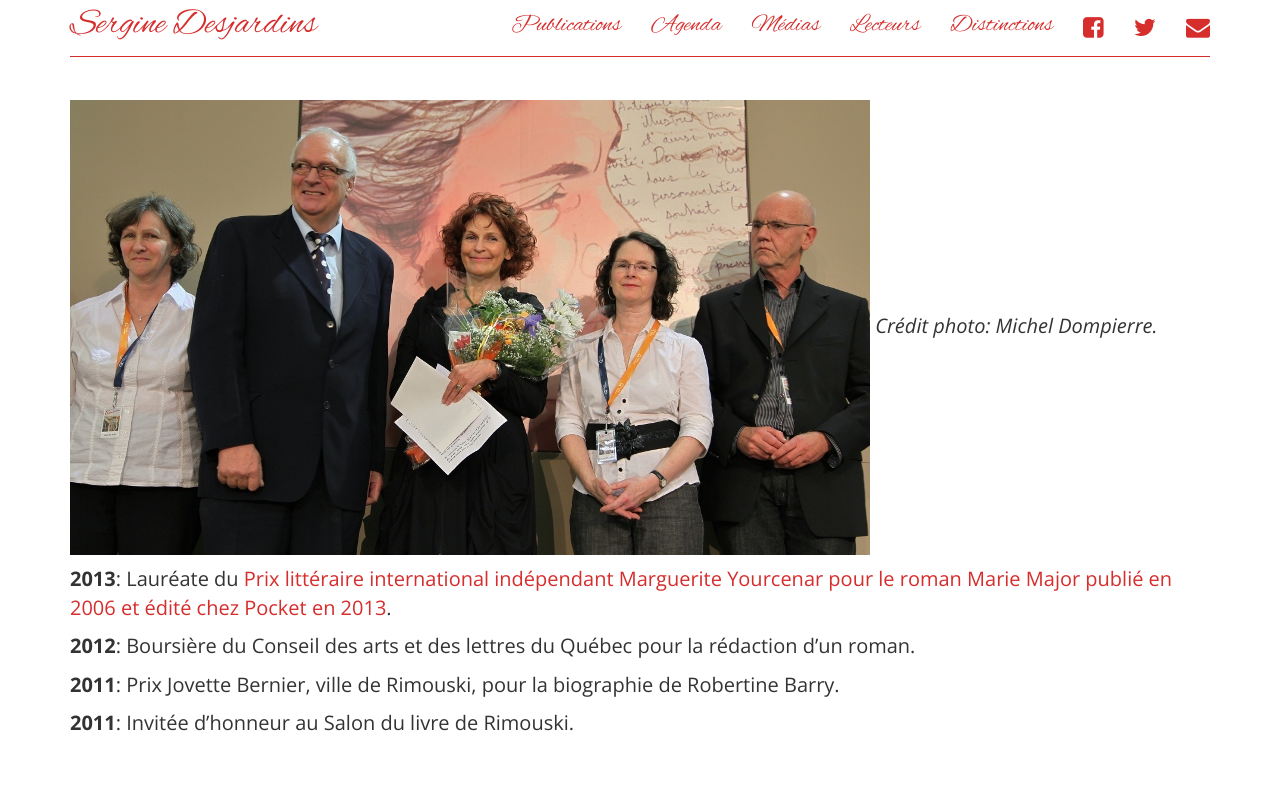
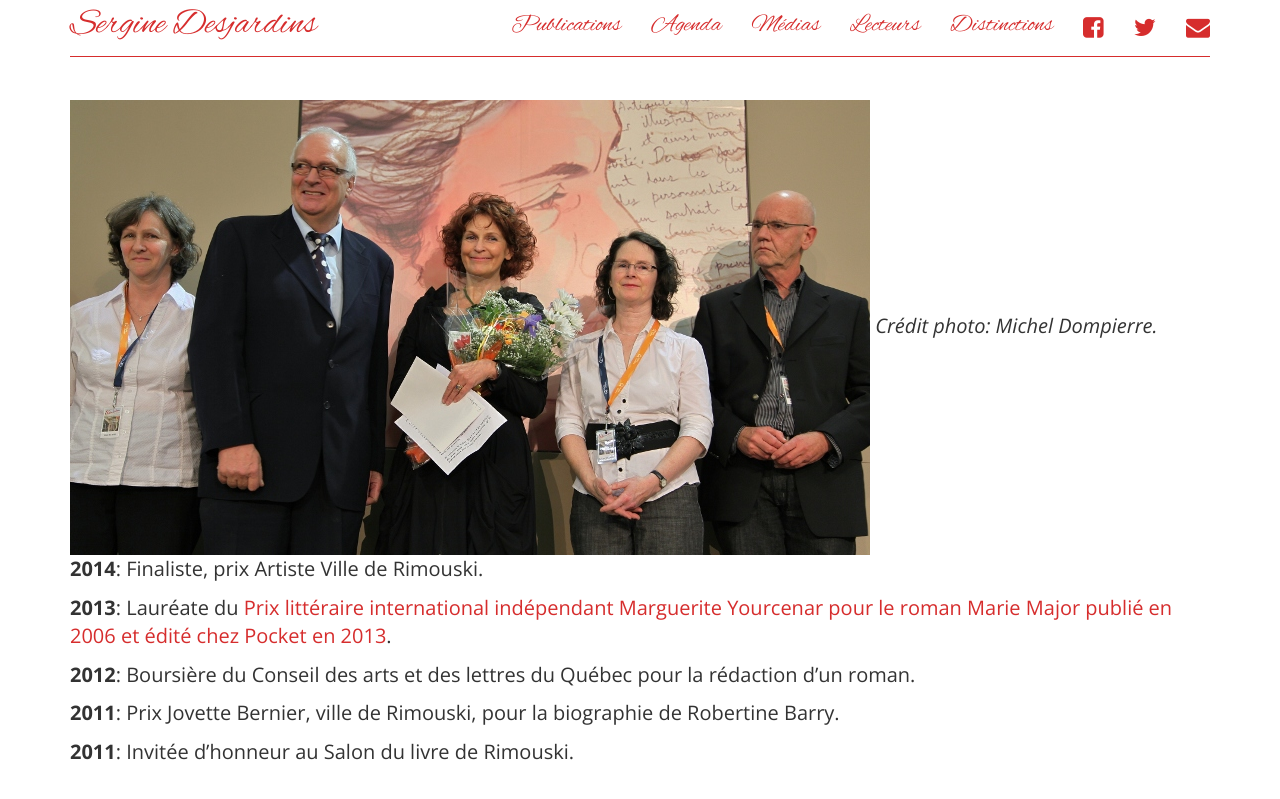
Before and after one commit to serginedesjardins/serginedesjardins.github.io, a Jekyll site: the page built from dis.md, in a window 1280 px wide. Shown: the top 799 px of the page. Built offline with Jekyll 4.4.1, drawn with Linux system fonts in a browser that asks for light colours; nearby versions of some CDN libraries.

Commit message:
J'ai ajouté en 2014 : finaliste ville de Rimouski

```diff
--- a/dis.md
+++ b/dis.md
@@ -6,6 +6,7 @@ permalink: /dis/
 
 <img src='../images/PrixJovetteBernier2.jpg' alt='photo'>
 *Crédit photo: Michel Dompierre.*
+**2014**: Finaliste, prix Artiste Ville de Rimouski.
 
 **2013**: Lauréate du <a
 href="http://www.punctumliteraryagency.eu/#!prix-fr/cczd">Prix littéraire
```
